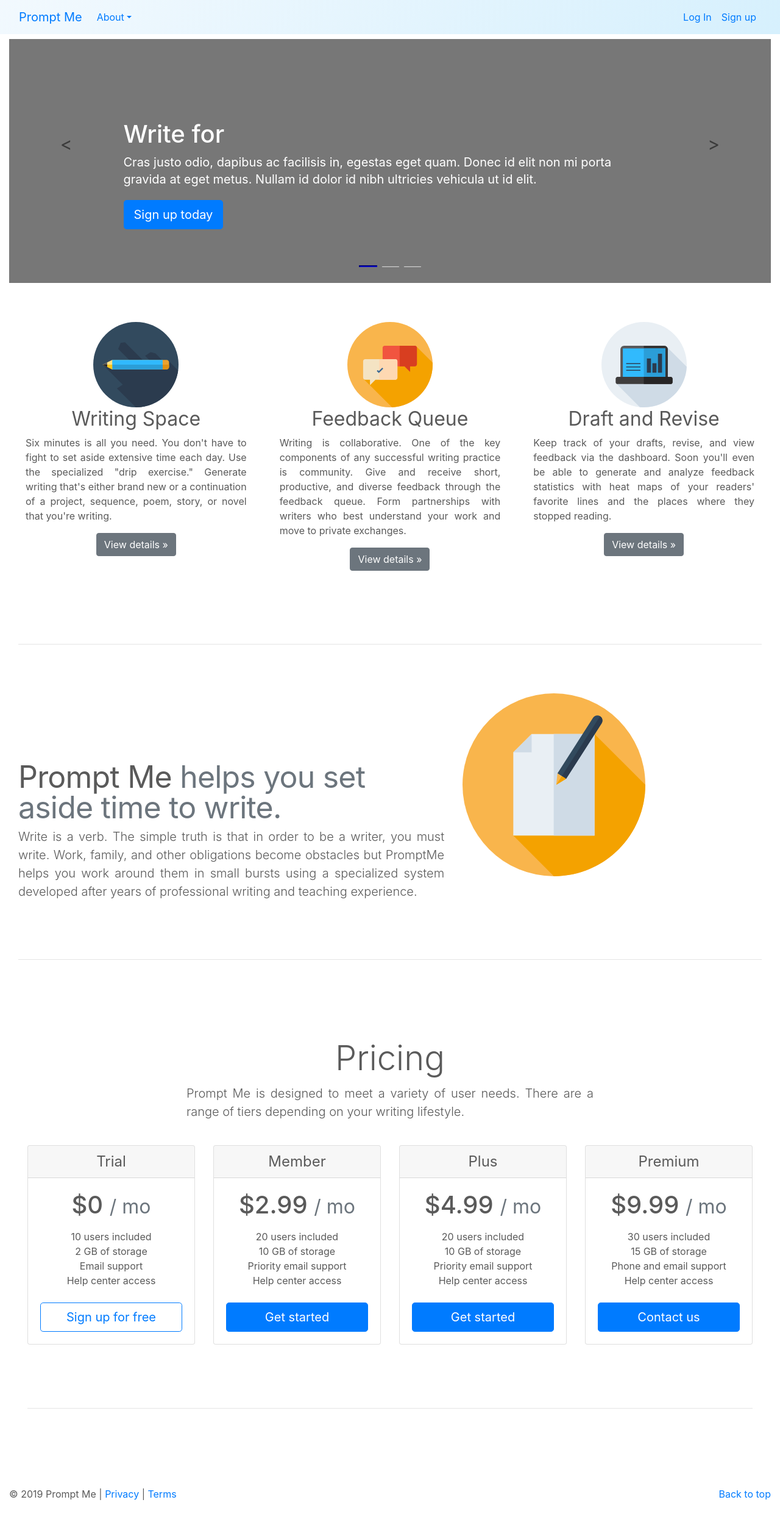
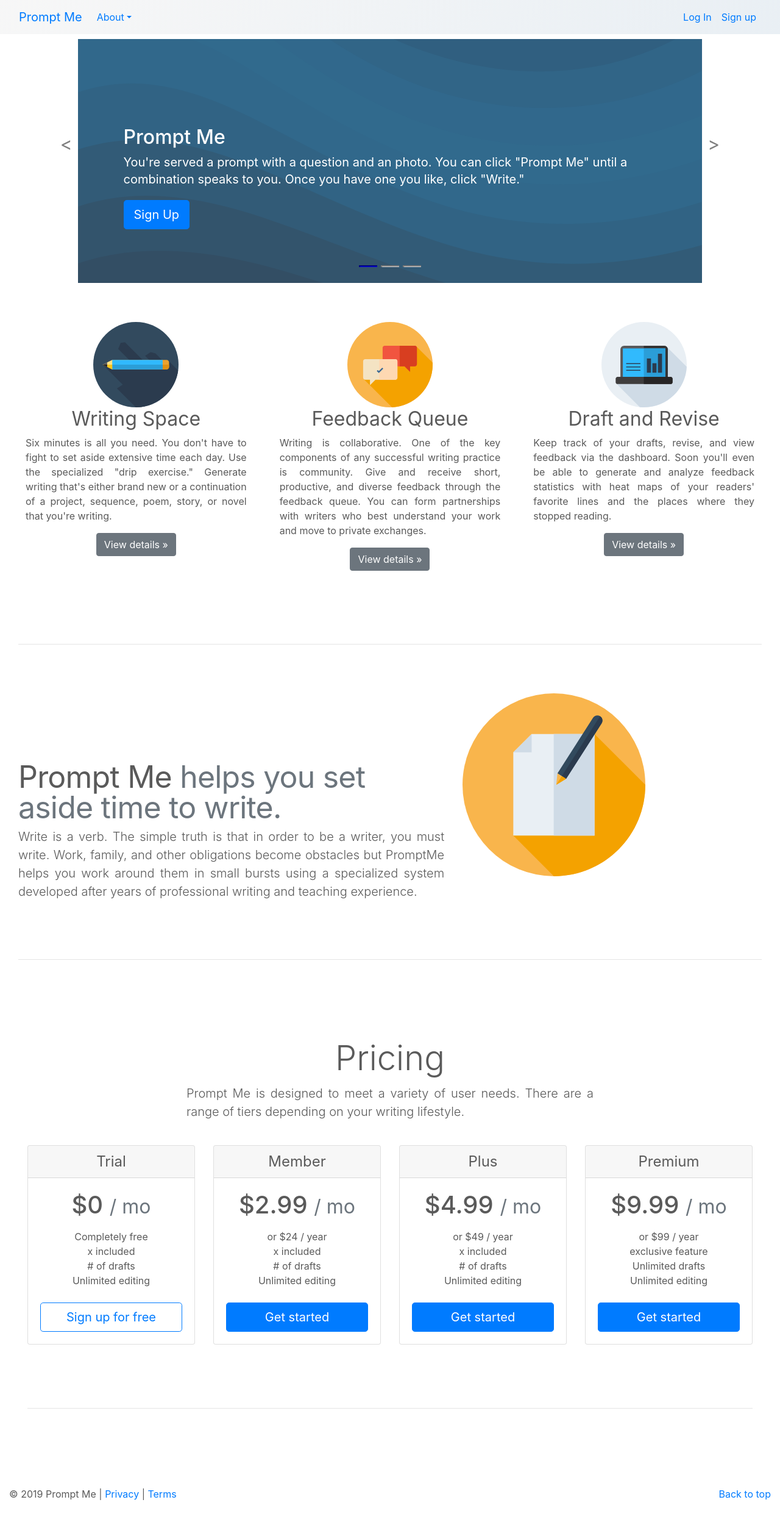
Before and after one commit to kevindublin/promptme, a Django app: template apps/core/templates/pages/home.html in a window 1280 px wide. Shown: the whole page at 61% size. Run offline with Django 3.2, Linux system fonts and the light colour scheme; the template is opened without the code that fills it, so the values that code supplies are empty; some libraries are stand-ins or nearby versions.

Commit message:
landing page updates

```diff
--- a/apps/core/static/css/custom.css
+++ b/apps/core/static/css/custom.css
@@ -9,7 +9,7 @@
 }
 
 .navbar {
-    background: linear-gradient(135deg, #f2f9fe 0%, #d6f0fd 100%);
+    background: linear-gradient(135deg, #f7f7f7 0%, #e9eff4 100%);
 }
 
 .card-user {
--- a/apps/core/templates/pages/dashboard.html
+++ b/apps/core/templates/pages/dashboard.html
@@ -11,8 +11,8 @@
 
   <section class="jumbotron text-center">
     <div class="container">
-      <h1 class="jumbotron-heading">User Feed</h1>
-      <p class="lead text-muted">This is where users can edit the drafts of their saved work.</p>
+      <h1 class="jumbotron-heading">Draft Feed</h1>
+      <p class="lead text-muted">Preview, edit, or delete your drafts as well as view feedback or add/remove them to the queue.</p>
       <p>
         <a href="{% url 'prompt' %}" class="btn btn-primary my-2">Write</a>
         <a href="{% url 'feedbackq' %}" class="btn btn-secondary my-2">Read Others</a>
--- a/apps/core/templates/pages/home.html
+++ b/apps/core/templates/pages/home.html
@@ -9,59 +9,60 @@
 
 {% block content %}
 <main role="main">
-
-  <div id="myCarousel" class="carousel slide" data-ride="carousel">
+  <div id="how-it-works">
+    <div id="theProcess" class="carousel slide" data-ride="carousel" data-interval="false">
       <ol class="carousel-indicators">
-      <li data-target="#myCarousel" data-slide-to="0" class="active"></li>
-      <li data-target="#myCarousel" data-slide-to="1" class=""></li>
-      <li data-target="#myCarousel" data-slide-to="2" class=""></li>
+        <li data-target="#theProcess" data-slide-to="0" class="active"></li>
+        <li data-target="#theProcess" data-slide-to="1" class=""></li>
+        <li data-target="#theProcess" data-slide-to="2" class=""></li>
       </ol>
       <div class="carousel-inner">
         <div class="carousel-item active">
-        <svg class="bd-placeholder-img" width="100%" height="100%" xmlns="http://www.w3.org/2000/svg" preserveAspectRatio="xMidYMid slice" focusable="false" role="img"><rect width="100%" height="100%" fill="#777"></rect></svg>
+            <img src="{% static '/images/home_bg.svg' %}">
           <div class="container">
             <div class="carousel-caption text-left">
-            <h1>Write for </h1>
-            <p>Cras justo odio, dapibus ac facilisis in, egestas eget
-quam. Donec id elit non mi porta gravida at eget metus. Nullam id dolor
-id nibh ultricies vehicula ut id elit.</p>
-            <p><a class="btn btn-lg btn-primary" href="#" role="button">Sign up today</a></p>
+              <h2>Prompt Me</h2>
+              <p>You're served a prompt with a question and an photo. You can click "Prompt Me"
+                until a combination speaks to you. Once you have one you like, click "Write."</p>
+              <p><a class="btn btn-lg btn-primary" href="{% url 'signup' %}" role="button">Sign Up</a></p>
             </div>
           </div>
         </div>
         <div class="carousel-item">
-        <svg class="bd-placeholder-img" width="100%" height="100%" xmlns="http://www.w3.org/2000/svg" preserveAspectRatio="xMidYMid slice" focusable="false" role="img"><rect width="100%" height="100%" fill="#777"></rect></svg>
+            <img src="{% static '/images/home_bg.svg' %}">
           <div class="container">
-          <div class="carousel-caption">
-            <h1>Another example headline.</h1>
-            <p>Cras justo odio, dapibus ac facilisis in, egestas eget
-quam. Donec id elit non mi porta gravida at eget metus. Nullam id dolor
-id nibh ultricies vehicula ut id elit.</p>
-            <p><a class="btn btn-lg btn-primary" href="#" role="button">Learn more</a></p>
+            <div class="carousel-caption text-left">
+              <h2>Drip Me</h2>
+              <p>You have 6 minutes to write, prompted by the question & image.
+                Write the entire time. Each minute, a new word will drip
+                below the image. As each word appears, work it into your writing.
+                Let it take your piece in another direction, give it texture.</p>
+                <p><a class="btn btn-lg btn-primary" href="{% url 'signup' %}" role="button">Learn More</a></p>
             </div>
           </div>
         </div>
         <div class="carousel-item">
-        <svg class="bd-placeholder-img" width="100%" height="100%" xmlns="http://www.w3.org/2000/svg" preserveAspectRatio="xMidYMid slice" focusable="false" role="img"><rect width="100%" height="100%" fill="#777"></rect></svg>
+            <img src="{% static '/images/home_bg.svg' %}">
           <div class="container">
-          <div class="carousel-caption text-right">
-            <h1>One more for good measure.</h1>
-            <p>Cras justo odio, dapibus ac facilisis in, egestas eget
-quam. Donec id elit non mi porta gravida at eget metus. Nullam id dolor
-id nibh ultricies vehicula ut id elit.</p>
-            <p><a class="btn btn-lg btn-primary" href="#" role="button">Browse gallery</a></p>
+            <div class="carousel-caption text-left">
+              <h2>Draft Me</h2>
+              <p>On the Dashboard, you're able to preview, delete, edit,
+                add/remove to feedback queue, and view feedback on drafts.
+                The prompts will serve as titles and the images will serve as reminders. </p>
+                <p><a class="btn btn-lg btn-primary" href="{% url 'signup' %}" role="button">Sign Up</a></p>
             </div>
           </div>
         </div>
       </div>
-    <a class="carousel-control-prev" href="#myCarousel" role="button" data-slide="prev">
+      <a class="carousel-control-prev" href="#theProcess" role="button" data-slide="prev">
         <span class="carousel-control-prev-icon" aria-hidden="true"></span>
         <span class="sr-only">Previous</span>
       </a>
-    <a class="carousel-control-next" href="#myCarousel" role="button" data-slide="next">
+      <a class="carousel-control-next" href="#theProcess" role="button" data-slide="next">
         <span class="carousel-control-next-icon" aria-hidden="true"></span>
         <span class="sr-only">Next</span>
       </a>
+    </div>
   </div>
 
 
@@ -69,7 +70,7 @@ id nibh ultricies vehicula ut id elit.</p>
   ================================================== -->
   <!-- Wrap the rest of the page in another container to center all the content. -->
 
-  <div class="container marketing">
+  <div class="container marketing" id="what-it-is">
 
     <!-- Three columns of text below the carousel -->
     <div class="row" id="how-it-works">
@@ -82,7 +83,7 @@ id nibh ultricies vehicula ut id elit.</p>
       <div class="col-lg-4">
         <img src="{% static '/images/queue.svg' %}" alt="chat bubble" height="140" width="140" />
         <h2>Feedback Queue</h2>
-        <p class="col-text">Writing is collaborative. One of the key components of any successful writing practice is community. Give and receive short, productive, and diverse feedback through the feedback queue. Form partnerships with writers who best understand your work and move to private exchanges.</p>
+        <p class="col-text">Writing is collaborative. One of the key components of any successful writing practice is community. Give and receive short, productive, and diverse feedback through the feedback queue. You can form partnerships with writers who best understand your work and move to private exchanges.</p>
         <p><a class="btn btn-secondary" href="#" role="button">View details »</a></p>
       </div><!-- /.col-lg-4 -->
       <div class="col-lg-4">
@@ -125,12 +126,12 @@ id nibh ultricies vehicula ut id elit.</p>
       <div class="card-body">
         <h1 class="card-title pricing-card-title">$0 <small class="text-muted">/ mo</small></h1>
         <ul class="list-unstyled mt-3 mb-4">
-          <li>10 users included</li>
-          <li>2 GB of storage</li>
-          <li>Email support</li>
-          <li>Help center access</li>
+          <li>Completely free</li>
+          <li>x included</li>
+          <li># of drafts</li>
+          <li>Unlimited editing</li>
         </ul>
-        <button type="button" class="btn btn-lg btn-block btn-outline-primary">Sign up for free</button>
+        <a href="{% url 'signup' %}"><button type="button" class="btn btn-lg btn-block btn-outline-primary">Sign up for free</button></a>
       </div>
     </div>
     <div class="card mb-4 shadow-sm">
@@ -140,12 +141,12 @@ id nibh ultricies vehicula ut id elit.</p>
       <div class="card-body">
         <h1 class="card-title pricing-card-title">$2.99 <small class="text-muted">/ mo</small></h1>
         <ul class="list-unstyled mt-3 mb-4">
-          <li>20 users included</li>
-          <li>10 GB of storage</li>
-          <li>Priority email support</li>
-          <li>Help center access</li>
+          <li>or $24 / year</li>
+          <li>x included</li>
+          <li># of drafts</li>
+          <li>Unlimited editing</li>
         </ul>
-        <button type="button" class="btn btn-lg btn-block btn-primary">Get started</button>
+        <a href="{% url 'signup' %}"><button type="button" class="btn btn-lg btn-block btn-primary">Get started</button></a>
       </div>
     </div>
     <div class="card mb-4 shadow-sm">
@@ -155,12 +156,12 @@ id nibh ultricies vehicula ut id elit.</p>
       <div class="card-body">
         <h1 class="card-title pricing-card-title">$4.99 <small class="text-muted">/ mo</small></h1>
         <ul class="list-unstyled mt-3 mb-4">
-          <li>20 users included</li>
-          <li>10 GB of storage</li>
-          <li>Priority email support</li>
-          <li>Help center access</li>
+          <li>or $49 / year</li>
+          <li>x included</li>
+          <li># of drafts</li>
+          <li>Unlimited editing</li>
         </ul>
-        <button type="button" class="btn btn-lg btn-block btn-primary">Get started</button>
+        <a href="{% url 'signup' %}"><button type="button" class="btn btn-lg btn-block btn-primary">Get started</button></a>
       </div>
     </div>
     <div class="card mb-4 shadow-sm">
@@ -170,12 +171,12 @@ id nibh ultricies vehicula ut id elit.</p>
       <div class="card-body">
         <h1 class="card-title pricing-card-title">$9.99 <small class="text-muted">/ mo</small></h1>
         <ul class="list-unstyled mt-3 mb-4">
-          <li>30 users included</li>
-          <li>15 GB of storage</li>
-          <li>Phone and email support</li>
-          <li>Help center access</li>
+          <li>or $99 / year</li>
+          <li>exclusive feature</li>
+          <li>Unlimited drafts</li>
+          <li>Unlimited editing</li>
         </ul>
-        <button type="button" class="btn btn-lg btn-block btn-primary">Contact us</button>
+        <a href="{% url 'signup' %}"><button type="button" class="btn btn-lg btn-block btn-primary">Get started</button></a>
       </div>
     </div>
   </div>
--- a/apps/core/templates/snippets/view_feedback_modal.html
+++ b/apps/core/templates/snippets/view_feedback_modal.html
@@ -10,7 +10,7 @@
       </div>
       <div class="modal-body">
 
-        <div id="feedback-slider" class="carousel slide" data-ride="carousel">
+        <div id="feedback-slider" class="carousel slide" data-ride="carousel" data-interval="false">
           <div class="carousel-inner">
             {% for feedback in user_feedback %}
 
--- a/apps/core/views.py
+++ b/apps/core/views.py
@@ -53,6 +53,9 @@ def dashboard(request):
     # Make Feedback match the draft #
 
     '''
+    try list comprehension syntax?
+
+
     draftfeedback.setdefault(feedback, [])
     for draft in draftswithfeedback:
         for feedback in userfeedback:
```
Also changed, not shown: apps/core/static/features to add.md (+5 -1 lines), apps/core/static/site copy.md (+16 -0 lines), apps/core/static/images/home_bg.svg (added), apps/core/static/images/home_dashboard.png (added), apps/core/static/images/home_promptme.png (added), apps/core/static/images/home_write.png (added). Lines whose indentation alone changed are shown as unchanged.
